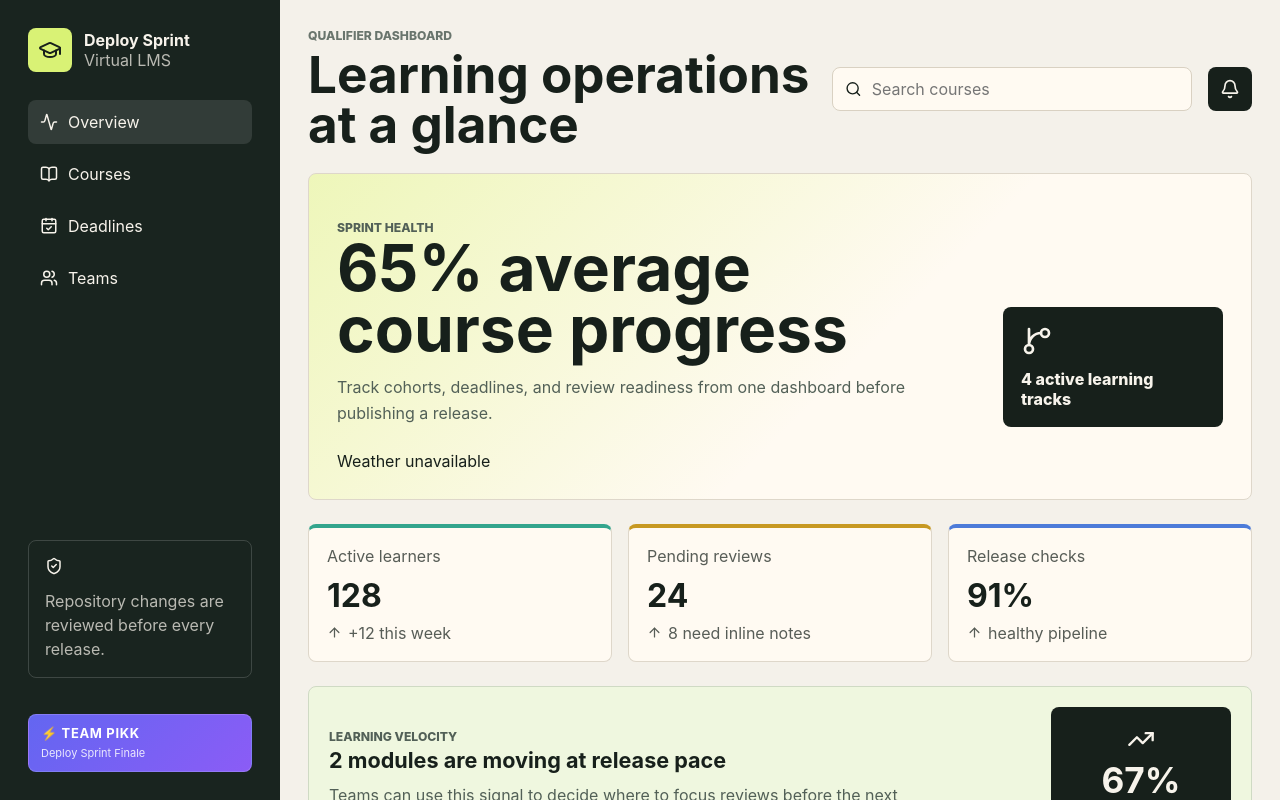
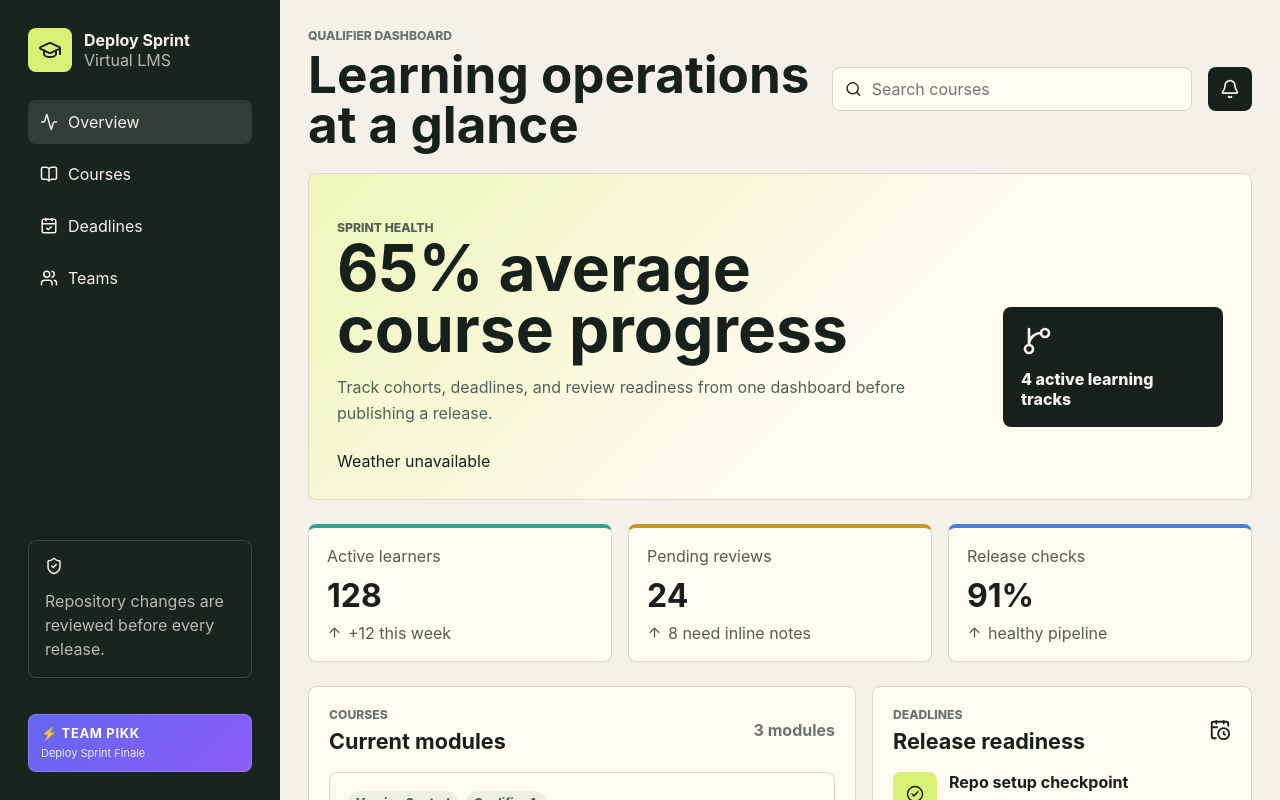
Before and after one commit to knurdz/deploy-sprint-finale-team-pikk, a React (Vite) app in the folder team-site/: page / in a window 1280 px wide. Shown: the top 800 px of the page. Built offline with nearby package versions, Linux system fonts and the light colour scheme; no server answers.

Commit message:
feat(T15): add runtime feature flag for insights

```diff
--- a/team-site/src/App.tsx
+++ b/team-site/src/App.tsx
@@ -19,6 +19,7 @@
 import { deadlineCards } from './data/deadlines';
 import { sprintStats } from './data/stats';
 import { getAverageProgress } from './utils/metrics';
+import { featureFlags } from './utils/featureFlags';
 
 export function App() {
   const averageProgress = getAverageProgress(courses);
@@ -116,7 +117,7 @@
           ))}
         </section>
 
-        <LearningVelocity courses={courses} />
+        {featureFlags().showInsights && <LearningVelocity courses={courses} />}
 
         <section className="contentGrid">
           <div className="panel" id="courses">
--- /dev/null
+++ b/team-site/src/utils/featureFlags.ts
@@ -0,0 +1,7 @@
+export function featureFlags() {
+  return {
+    task: 'T15',
+    showInsights: import.meta.env.VITE_FEATURE_SHOW_INSIGHTS === 'true',
+    valueRedacted: true,
+  };
+}
```
